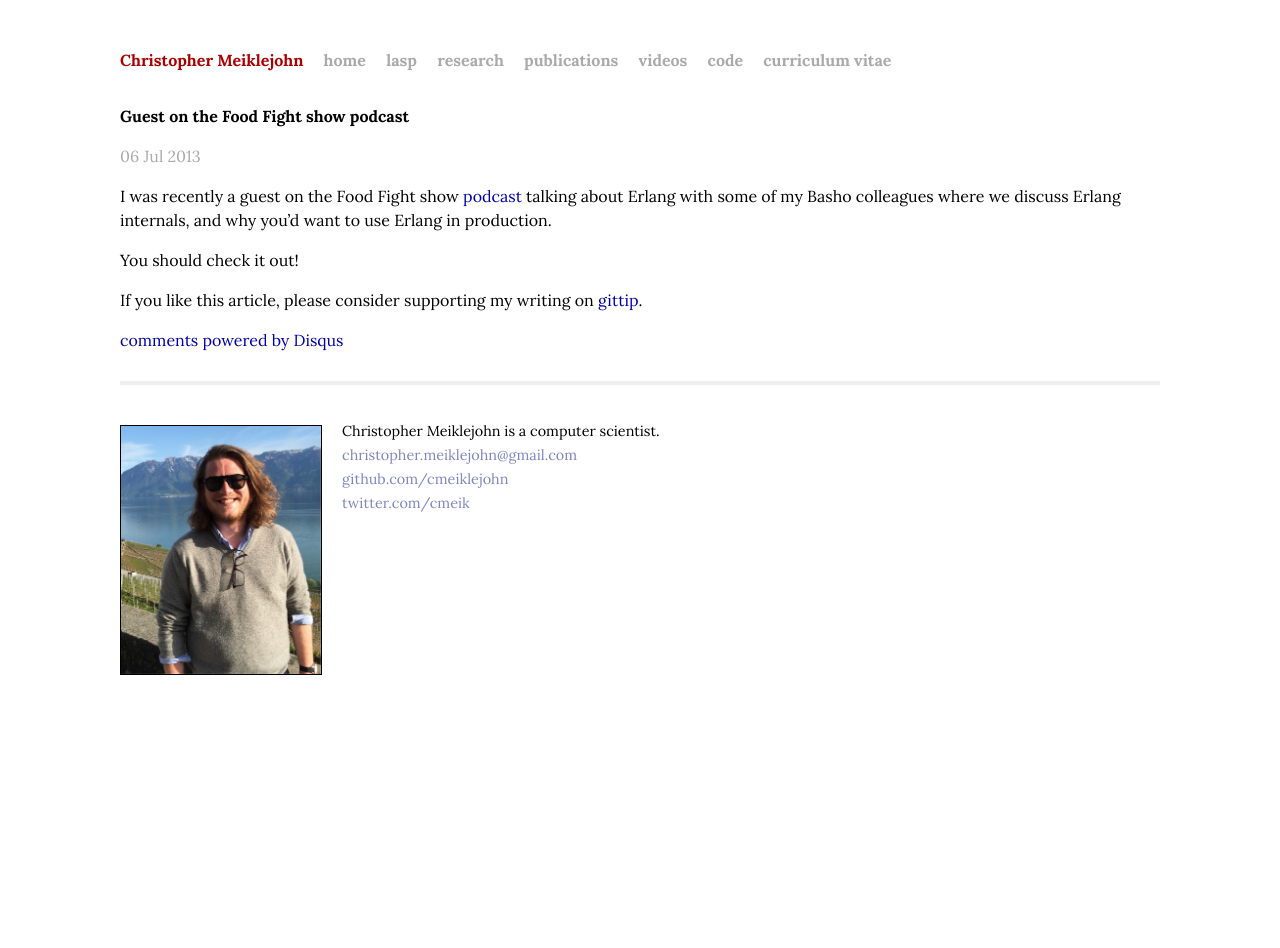
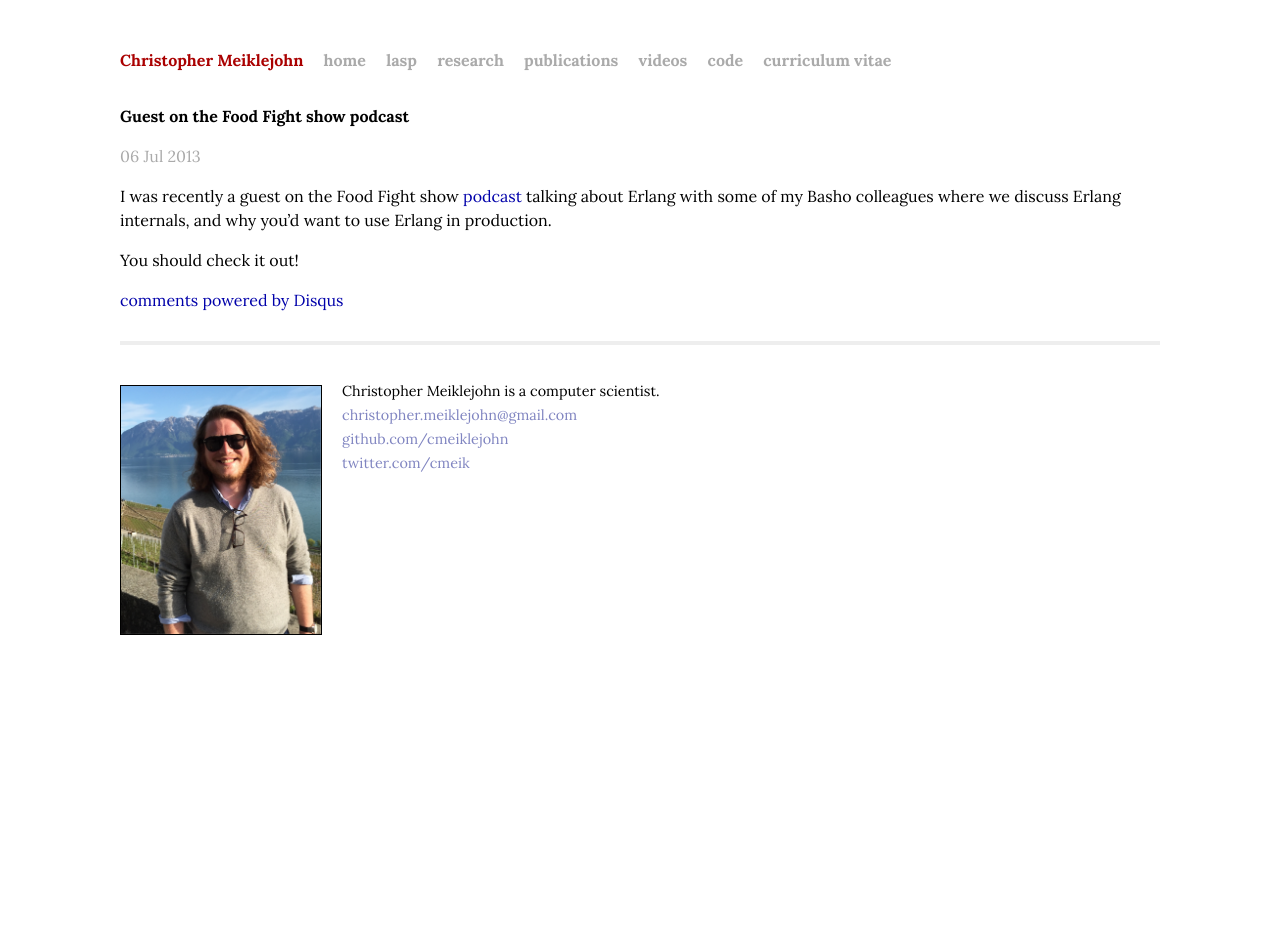
Before and after one commit to cmeiklejohn/cmeiklejohn.github.io, a Jekyll site: the page built from _posts/2013-07-06-guest-on-the-food-fight-show-podcast.markdown, in a window 1280 px wide. Built offline with Jekyll 4.4.1, drawn with Linux system fonts in a browser that asks for light colours; comment, search, counter and statistics services are not loaded.

Commit message:
Remove gittip.

```diff
--- a/_layouts/post.html
+++ b/_layouts/post.html
@@ -6,11 +6,6 @@ layout: default
 
 <div id="post">
 {{ content }}
-
-  <p>
-    If you like this article, please consider supporting my writing on
-    <a href="https://www.gittip.com/cmeik/">gittip</a>.
-  </p>
 </div>
 
 <div id="disqus_thread"></div>
```
